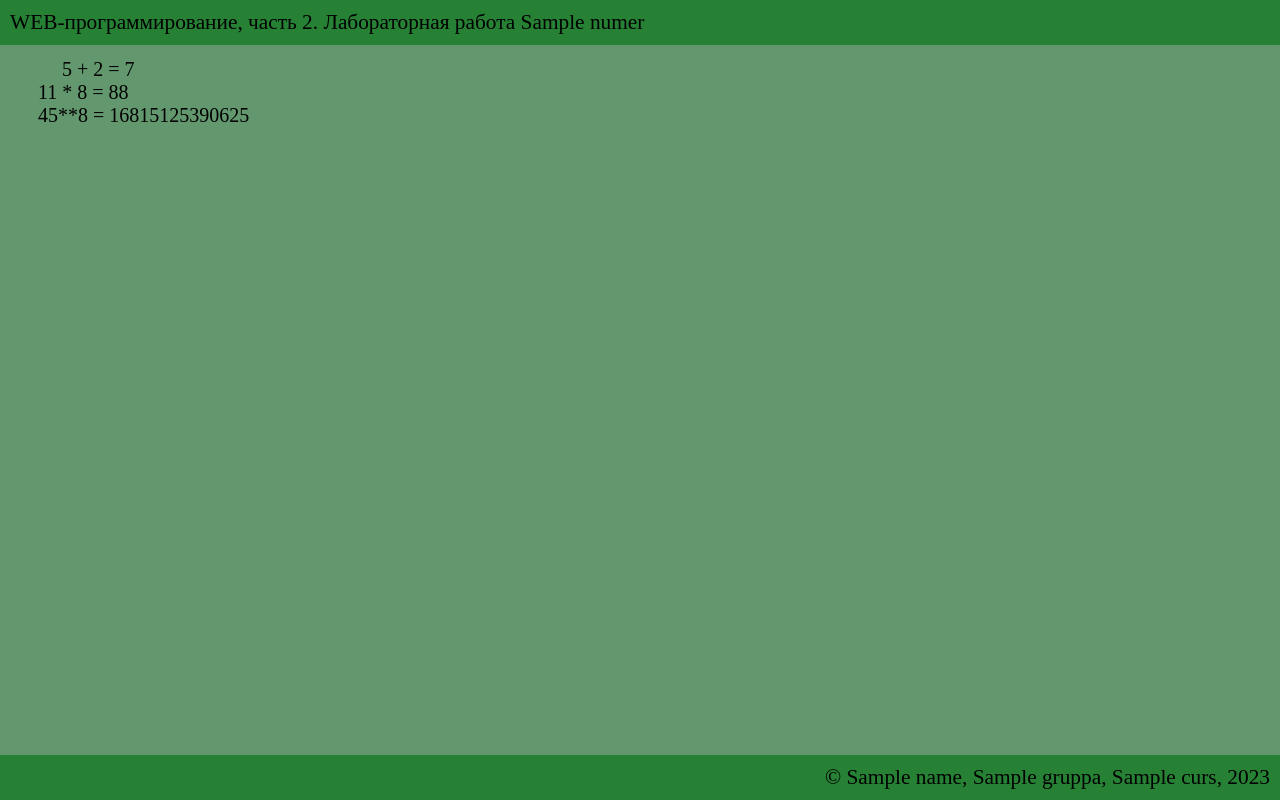
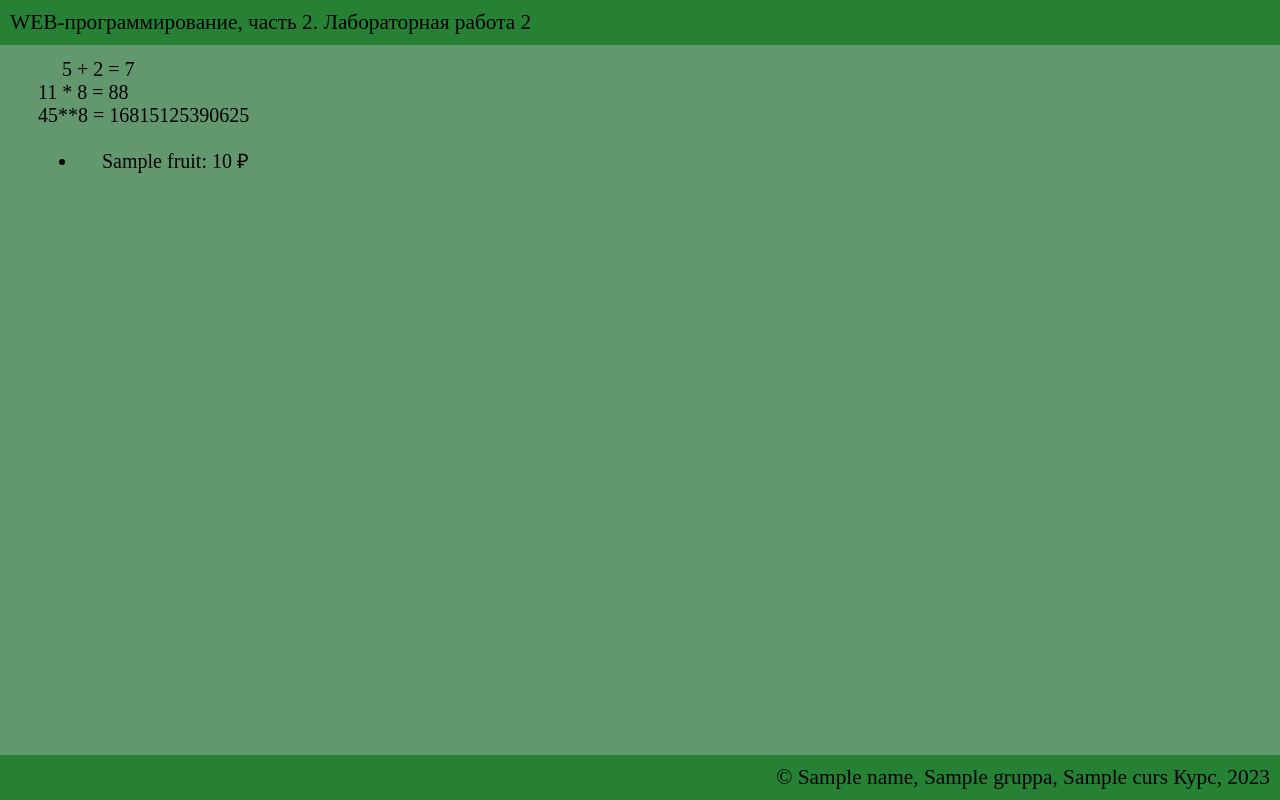
Before and after one commit to OlyaZalevskaya/web-programming-labs-2, a Flask app: template templates/example.html in a window 1280 px wide. Run offline with Flask 3, Linux system fonts and the light colour scheme; the template is opened without the code that fills it: most values are stand-ins (such as "Sample title", 1, 10 or a date in 2020).

Commit message:
Цикл в шаблоне

```diff
--- a/templates/example.html
+++ b/templates/example.html
@@ -8,17 +8,22 @@
 </head>
 <body>
     <header>
-        WEB-программирование, часть 2. Лабораторная работа {{numer}}
+        WEB-программирование, часть 2. {% if numer %}Лабораторная работа 2 {% endif %}
     </header>
 
     <main>
         5 + 2 = {{ 5 + 2 }}<br>
         11 * 8 = {{11 * 8 }}<br>
         45**8 = {{45**8}}<br>
+        <ul>
+            {% for f in fruits %}
+            <li>{{ f.name }}: {{ f.price }} &#x20bd;</li>
+            {% endfor %}
+        </ul>
     </main>
 
     <footer>
-        &copy; {{ name }}, {{gruppa}}, {{curs}}, 2023
+        &copy; {{ name }}, {{gruppa}}, {{curs}} Курс, 2023
     </footer>
 </body>
 </html>
```
